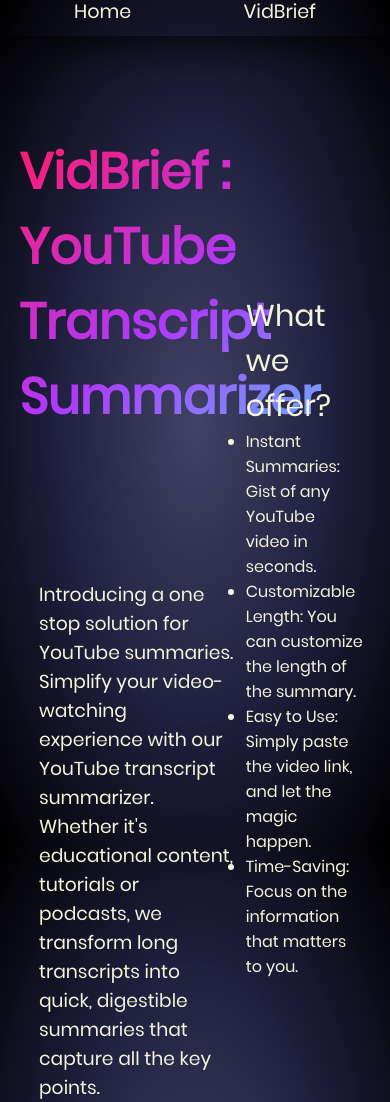
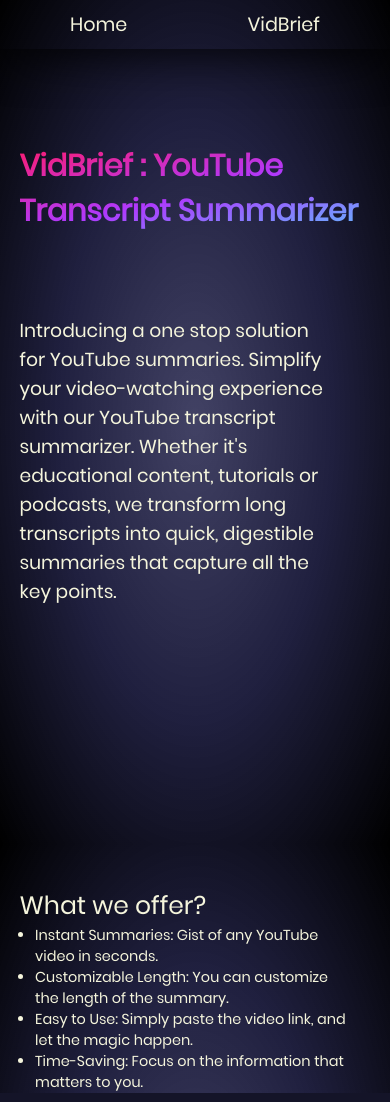
Before and after one commit to bhavya7612/yt-summarizer-vercel, a Flask app: page / in a window 390 px wide. Run offline with Flask 3, Linux system fonts and the light colour scheme.

Commit message:
Add files via upload

```diff
--- a/static/css/index.css
+++ b/static/css/index.css
@@ -8,112 +8,81 @@
     /* Legacy iOS */
     font-family: 'Poppins';
 }
-*{
+
+* {
     margin: 0;
     padding: 0;
     box-sizing: border-box;
-    font-family: 'Poppins';
+    font-family: 'Poppins', sans-serif;
 }
-html
-{
+
+html, body {
     width: 100%;
     height: 100%;
 }
-body
-{
-    height: 100%;
-    width: 100%;
+
+body {
     display: flex;
     flex-direction: column;
     align-items: center;
     justify-content: center;
     background-image: radial-gradient(ellipse, rgba(9, 9, 54, 0.767), rgba(4, 4, 39, 0.89), black);
 }
-a
-{
+
+a {
     color: beige;
     text-decoration: none;
-    font-family: 'Poppins';
     font-size: larger;
 }
-h1, h3
-{
+
+a:hover {
+    color: white;
+    border-bottom: 1px solid beige;
+    transition: all 0.2s linear;
+}
+
+h1, h3 {
     color: beige;
 }
-header
-{
+
+/* Header */
+header {
     display: flex;
-    height: 50px;
-    width: 100%;
     justify-content: space-around;
     align-items: center;
+    width: 100%;
+    height: 50px;
     padding: 18px;
-    box-shadow: 0px 0px 50px ;
-    /* position: absolute;
-    top: 0; */
+    box-shadow: 0px 0px 50px;
 }
-header div a
-{
+
+header div a {
     padding: 3px;
-    transition: all 0.2s linear;
     border-bottom: 1px solid transparent;
 }
-header div a:hover
-{
-    color: white;
-    border-bottom: 1px solid beige;
-}
-section
-{
+
+/* Section */
+section {
     width: 100%;
     height: 100%;
 }
-.box
-{
-    width: 70%;
-    height: 70%;
-    background-color: rgba(8, 9, 17, 0.671);
-    display: flex;
-    justify-content: space-around;
-    align-items: center;
-    box-shadow: 0 15px 25px rgba(0,0,0,0.6);
-}
-.title
-{
-    display: flex;
-    flex-direction: column;
-    justify-content: space-evenly;
-    align-items: center;
-    flex-wrap: wrap;
-    color: beige;
-    /* text-shadow: 0 4px 2px rgba(245, 245, 220, 0.521); */
-}
-.partition
-{
-    width: 3px;
-    height: 90%;
-    border-radius: 5px;
-    background-color: beige;
-    box-shadow: 0 15px 25px rgba(245, 245, 220, 0.521);
-}
-section h1
-{
+
+section h1 {
     font-size: 50px;
     position: relative;
     top: 12%;
     left: 20%;
     display: inline-block;
     opacity: 0;
-    animation: move-h1 .9s ease-in forwards;
+    animation: move-h1 0.9s ease-in forwards;
     background: linear-gradient(to bottom right, #ff1b6b, #af39fd, #54cfff);
     -webkit-background-clip: text;
-            background-clip: text;
+    background-clip: text;
     -webkit-text-fill-color: transparent;
 }
-.block
-{
+
+.block {
     width: 50%;
-    height: fit-content;
     display: flex;
     flex-wrap: wrap;
     justify-content: center;
@@ -121,71 +90,150 @@
     position: relative;
     top: 17%;
     left: 10%;
-    animation: move-block .9s ease-in forwards 1s;
     opacity: 0;
+    animation: move-block 0.9s ease-in forwards 1s;
 }
-h3
-{
-    color: beige;
+
+h3 {
     font-weight: 400;
 }
-.block2
-{
+
+.block2 {
     width: 30%;
-    height: fit-content;
     display: flex;
     flex-wrap: wrap;
-    justify-content: start;
+    justify-content: flex-start;
     align-items: center;
     position: absolute;
     top: 26%;
     left: 63%;
-    animation: move-block2 .9s ease-in forwards 2s;
     opacity: 0;
+    animation: move-block2 0.9s ease-in forwards 2s;
 }
-.block3
-{
+
+.block3 {
     width: 50%;
-    height: fit-content;
+    margin: 10px 10px 0 0;
     display: flex;
     flex-wrap: wrap;
-    justify-content: start;
+    justify-content: flex-start;
     align-items: center;
-    position: absolute;
-    top: 57%;
+    position: relative;
+    top: 5rem;
     left: 10%;
-    animation: move-block3 .9s ease-in forwards 3s;
     opacity: 0;
+    animation: move-block3 0.9s ease-in forwards 3s;
 }
-.block2 h3
-{
+
+.block2 h3 {
     font-size: 30px;
 }
-li
-{
+
+li {
     color: beige;
+    width: 19.5rem;
+    position: relative;
+    left: 5%;
 }
+
 @keyframes move-h1 {
-    100%{
+    100% {
         transform: translateX(-15%);
         opacity: 1;
     }
 }
+
 @keyframes move-block {
-    100%{
+    100% {
         transform: translateY(20%);
         opacity: 1;
     }
 }
+
 @keyframes move-block2 {
-    100%{
+    100% {
         transform: translateY(75px);
         opacity: 1;
     }
 }
+
 @keyframes move-block3 {
-    100%{
+    100% {
         transform: translateY(80px);
         opacity: 1;
     }
 }
+
+/* Responsive Styles */
+@media (max-width: 768px) {
+    header {
+        padding: 10px;
+    }
+
+    section{
+        flex-direction: column;
+    }
+
+    section h1 {
+        font-size: 30px;
+    }
+
+    .block {
+        width: 80%;
+        top: 15%;
+        left: 5%;
+    }
+
+    .block2 {
+        width: 80%;
+        top: 55%;
+        left: 5%;
+    }
+
+    .block3 {
+        width: 80%;
+        left: 5%;
+    }
+
+    li {
+        width: 100%;
+    }
+}
+
+@media (max-width: 700px) {
+    .block2{
+        top: 65%;
+    }
+}
+
+@media (max-width: 620px) {
+    .block2{
+        top: 75%;
+    }
+}
+
+@media (max-width: 500px) {
+    section h1 {
+        font-size: 30px;
+    }
+
+    .block2 {
+        top: 85%;
+        margin-top: 10px;
+        margin-bottom: 10px;
+    }
+
+    .block2 h3 {
+        font-size: 25px;
+    }
+
+    li {
+        font-size: 0.9em;
+    }
+}
+
+@media (max-width: 400px) {
+    .block2{
+        top: 95%;
+    }
+}
```
